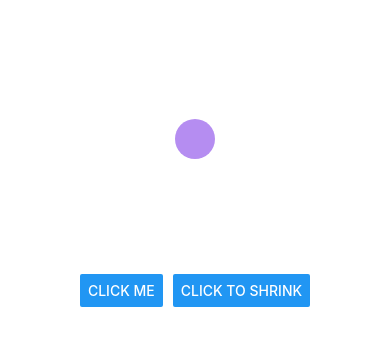
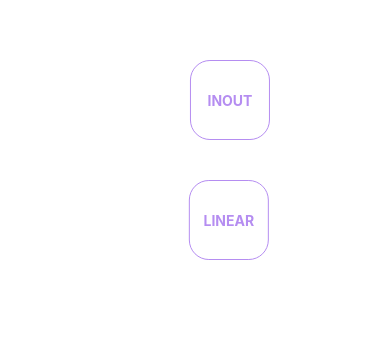
Before and after one commit to obedNuertey1/reanimated-docs-tutorial, a React Native app: screen / in a window 390 px wide. Shown: the part 262-608 px from the top of the page. Built offline with nearby package versions, Linux system fonts and the light colour scheme.

Commit message:
feat: added code for customizing animations

```diff
--- a/App.js
+++ b/App.js
@@ -1,44 +1,57 @@
-// Experimenting with useAnimatedProps
 import React from 'react';
-import {Button, View, StyleSheet} from 'react-native';
+import { StyleSheet, View, Text, Dimensions } from 'react-native';
 import Animated, {
   useSharedValue,
-  useAnimatedProps,
-  withTiming
+  useAnimatedStyle,
+  withTiming,
+  Easing,
+  withRepeat,
 } from 'react-native-reanimated';
-import {Svg, Circle} from 'react-native-svg';
 
-const AnimatedCircle = Animated.createAnimatedComponent(Circle);
+const duration = 2000;
 
-export default function App(){
-  const r = useSharedValue(20);
+const {width} = Dimensions.get('window');
 
-  const handlePress = () => {
-    r.value += 10;
-  }
+export default function App() {
+  const defaultAnim = useSharedValue(width / 2 - 160);
+  const linear = useSharedValue(width / 2 - 160);
 
-  const decreasePress = () => {
-    r.value -= 10;
-  }
+  const animatedDefault = useAnimatedStyle(() => ({
+    transform: [{ translateX: defaultAnim.value }],
+  }));
+  const animatedChanged = useAnimatedStyle(() => ({
+    transform: [{ translateX: linear.value }],
+  }));
 
-  const animatedProps = useAnimatedProps(()=>({
-    r: withTiming(r.value)
-  }))
+  React.useEffect(() => {
+    linear.value = withRepeat(
+      // highlight-next-line
+      withTiming(-linear.value, {
+        duration,
+        easing: Easing.linear,
+      }),
+      -1,
+      true
+    );
+    defaultAnim.value = withRepeat(
+      // highlight-next-line
+      withTiming(-defaultAnim.value, {
+        duration,
+      }),
+      -1,
+      true
+    );
+  }, []);
 
   return (
     <View style={styles.container}>
-      <Svg style={styles.svg}>
-        <AnimatedCircle
-          cx="50%"
-          cy="50%"
-          fill="#b58df1"
-          animatedProps={animatedProps}
-        />
-      </Svg>
-      <View style={{marginTop: 10, flexDirection: "row", gap: 10}}>
-        <Button onPress={handlePress} title="Click me" />
-        <Button onPress={decreasePress} title="Click to shrink" />
-      </View>
+      <Animated.View style={[styles.box, animatedDefault]}>
+        <Text style={styles.text}>inout</Text>
+      </Animated.View>
+
+      <Animated.View style={[styles.box, animatedChanged]}>
+        <Text style={styles.text}>linear</Text>
+      </Animated.View>
     </View>
   );
 }
@@ -47,71 +60,22 @@ const styles = StyleSheet.create({
   container: {
     flex: 1,
     alignItems: 'center',
-    justifyContent: 'center'
+    justifyContent: 'center',
+    height: '100%',
   },
-  svg: {
-    height: 250,
-    width: '100%'
-  }
-})
-
-
-
-/* Experimenting with useAnimatedStyles */
-// import Animated, {
-//   useSharedValue,
-//   withTiming,
-//   useAnimatedStyle,
-//   Easing,
-//   withSpring
-// } from "react-native-reanimated";
-// import { View, Button } from "react-native";
-
-
-// export default function App() {
-//   /*A shared value is a react state which is automagically kept in sync between the javascript and the native side of your app*/
-//   const translateX = useSharedValue(0);
-
-//   const handlePress = () => {
-//     translateX.value += 50;
-//   }
-
-//   const handlePressNeg = () => {
-//     translateX.value -= 50;
-//   }
-
-//   const animatedStyles = useAnimatedStyle(()=>({
-//     transform: [{translateX: withSpring(translateX.value * 2)}],
-//   }))
-
-//   return (
-//     <View
-//       style={{
-//         flex: 1,
-//         alignItems: "center",
-//         justifyContent: "center",
-//         flexDirection: "column",
-//       }}
-//     >
-//       <Animated.View
-//       style={[{
-//         width: 120,
-//         height: 120,
-//         backgroundColor: '#b58df1',
-//         borderRadius: 20,
-//         marginVertical: 50
-//       }, animatedStyles]}
-//     />
-//     <View
-//     style={{
-//       marginTop: 20,
-//       flexDirection: "row",
-//       gap: 4
-//     }}
-//     >
-//       <Button onPress={handlePress} title="Click me" />
-//       <Button onPress={handlePressNeg} title="Click me to decrease" />
-//     </View>
-//     </View>
-//   );
-// }
+  box: {
+    height: 80,
+    width: 80,
+    margin: 20,
+    borderWidth: 1,
+    borderColor: '#b58df1',
+    borderRadius: 20,
+    alignItems: 'center',
+    justifyContent: 'center',
+  },
+  text: {
+    color: '#b58df1',
+    textTransform: 'uppercase',
+    fontWeight: 'bold',
+  },
+});
```
